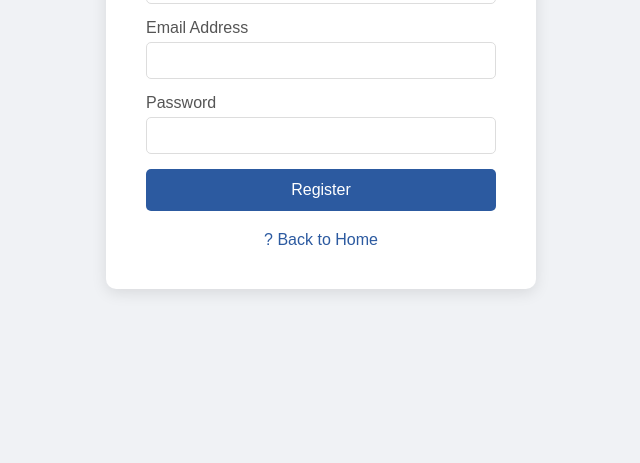
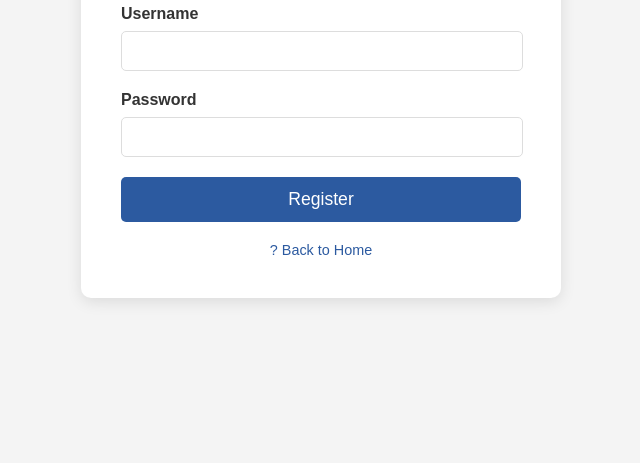
Before and after one commit to maango-droid/shenbsc, a website: page shen/register.html in a window 1280 px wide. Shown: the part 337-800 px from the top of the page, without its empty margins (319-959 px from the left). Drawn offline with Linux system fonts and the light colour scheme.

Commit message:
Fix: Removed email field from register.html to match

```diff
--- a/shen/register.html
+++ b/shen/register.html
@@ -3,136 +3,91 @@
 <head>
     <meta charset="UTF-8">
     <meta name="viewport" content="width=device-width, initial-scale=1.0">
-    <title>User Registration</title>
+    <title>Register</title>
     <style>
         body {
             font-family: Arial, sans-serif;
-            background-color: #f0f2f5;
+            background-color: #f4f4f4;
             display: flex;
             justify-content: center;
             align-items: center;
             height: 100vh;
             margin: 0;
         }
-
         .register-container {
-            background-color: white;
+            background-color: #fff;
             padding: 40px;
             border-radius: 10px;
             box-shadow: 0 4px 15px rgba(0, 0, 0, 0.1);
             text-align: center;
-            width: 350px;
+            width: 90%;
+            max-width: 400px;
         }
-
-        .register-container h2 {
+        .register-container h1 {
+            color: #2c5aa0;
             margin-bottom: 20px;
-            color: #333;
+            font-size: 2.5rem;
         }
-
-        .input-group {
-            margin-bottom: 15px;
+        .form-group {
+            margin-bottom: 20px;
             text-align: left;
         }
-
-        .input-group label {
+        .form-group label {
             display: block;
-            margin-bottom: 5px;
-            color: #555;
+            margin-bottom: 8px;
+            color: #333;
+            font-weight: bold;
         }
-
-        .input-group input {
-            width: 100%;
+        .form-group input[type="text"],
+        .form-group input[type="password"] {
+            width: calc(100% - 20px);
             padding: 10px;
             border: 1px solid #ddd;
             border-radius: 5px;
-            box-sizing: border-box;
+            font-size: 1rem;
         }
-
-        .register-button {
-            width: 100%;
-            padding: 12px;
+        button {
             background-color: #2c5aa0;
             color: white;
             border: none;
+            padding: 12px 25px;
             border-radius: 5px;
-            font-size: 16px;
             cursor: pointer;
-            transition: background-color 0.3s;
+            font-size: 1.1rem;
+            transition: background-color 0.3s ease;
+            width: 100%;
         }
-
-        .register-button:hover {
-            background-color: #1e3d72;
+        button:hover {
+            background-color: #23477a;
         }
-
-        .back-link {
+        .back-to-home {
             margin-top: 20px;
             display: block;
             color: #2c5aa0;
             text-decoration: none;
+            font-size: 0.9rem;
+        }
+        .back-to-home:hover {
+            text-decoration: underline;
         }
     </style>
 </head>
 <body>
     <div class="register-container">
-        <h2>Register for an Account</h2>
-        <form id="registerForm">
-            <div class="input-group">
+        <h1>Register for an Account</h1>
+        <form action="/register" method="POST">
+            <div class="form-group">
                 <label for="username">Username</label>
                 <input type="text" id="username" name="username" required>
             </div>
-            <div class="input-group">
-                <label for="email">Email Address</label>
-                <input type="email" id="email" name="email" required>
-            </div>
-            <div class="input-group">
+            <!-- REMOVED: Email Address field as it's not handled by the backend -->
+            <div class="form-group">
                 <label for="password">Password</label>
                 <input type="password" id="password" name="password" required>
             </div>
-            <button type="submit" class="register-button">Register</button>
+            <button type="submit">Register</button>
         </form>
-        <a href="frontpage.html" class="back-link">? Back to Home</a>
+        <a href="/frontpage.html" class="back-to-home">? Back to Home</a>
     </div>
-
-    <script>
-        document.getElementById('registerForm').addEventListener('submit', async function(event) {
-            event.preventDefault(); // Prevent the form from submitting normally
-
-            const username = document.getElementById('username').value;
-            const email = document.getElementById('email').value;
-            const password = document.getElementById('password').value;
-
-            // Simple validation (can be more robust)
-            if (!username || !email || !password) {
-                alert('Please fill in all fields.');
-                return;
-            }
-            if (password.length < 6) {
-                alert('Password must be at least 6 characters long.');
-                return;
-            }
-
-            try {
-                const response = await fetch('/api/register', {
-                    method: 'POST',
-                    headers: {
-                        'Content-Type': 'application/json'
-                    },
-                    body: JSON.stringify({ username, email, password })
-                });
-
-                const data = await response.json();
-
-                if (response.ok) { // Check if the response status is 2xx
-                    alert(data.message);
-                    window.location.href = '/login.html'; // Redirect to login page on success
-                } else {
-                    alert(data.message || 'Registration failed due to an unknown error.');
-                }
-            } catch (error) {
-                console.error('Error during registration:', error);
-                alert('An error occurred during registration. Please try again.');
-            }
-        });
-    </script>
 </body>
 </html>
```
